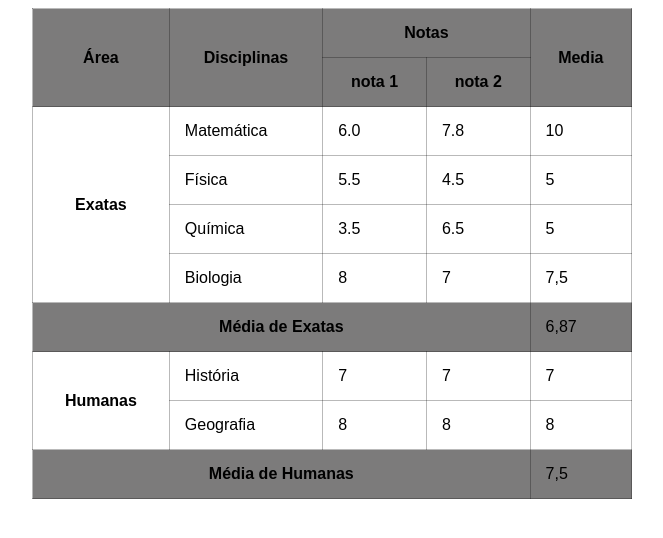
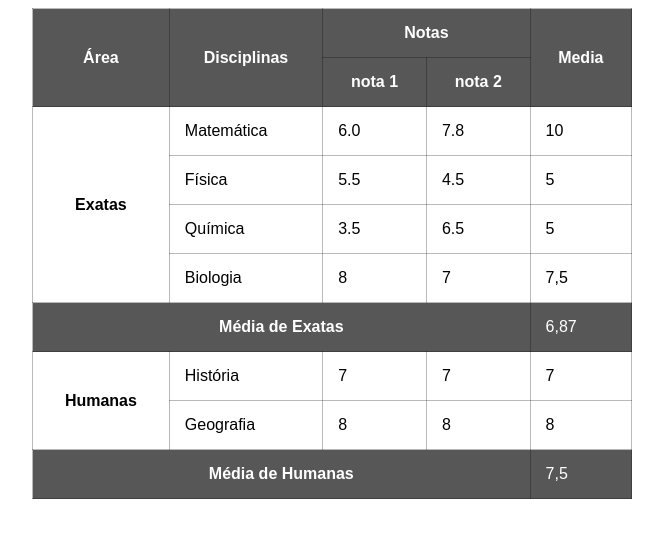
Before and after one commit to AlexSandro240/html-css, a plain HTML site: page desafios/d013/index.html in a window 1280 px wide. Shown: the whole page, without its empty margins (308-971 px from the left). Drawn offline with Linux system fonts and the light colour scheme.

Commit message:
Update index.html

```diff
--- a/desafios/d013/index.html
+++ b/desafios/d013/index.html
@@ -19,24 +19,29 @@
         }
 
         thead{
-            background-color: rgb(124, 123, 123);
+            background-color: rgb(87, 87, 87);
+        }
+
+        .cabecalho{
+            color: white;
         }
 
         .media{
-            background-color: rgb(124, 123, 123);
+            background-color: rgb(87, 87, 87);
+            color: white;
         }
     </style>
 </head>
 <body>
     <table>
         <thead>
-            <tr>
+            <tr class="cabecalho">
                 <th rowspan="2" scope="col">Área</th>
                 <th rowspan="2" scope="col">Disciplinas</th>
                 <th colspan="2" scope="colgroup">Notas</th>
                 <th rowspan="2" scope="col">Media</th>
             </tr>
-            <tr>
+            <tr class="cabecalho">
                 <th scope="colgroup">nota 1</th>
                 <th scope="colgroup">nota 2</th>
             </tr>
```
